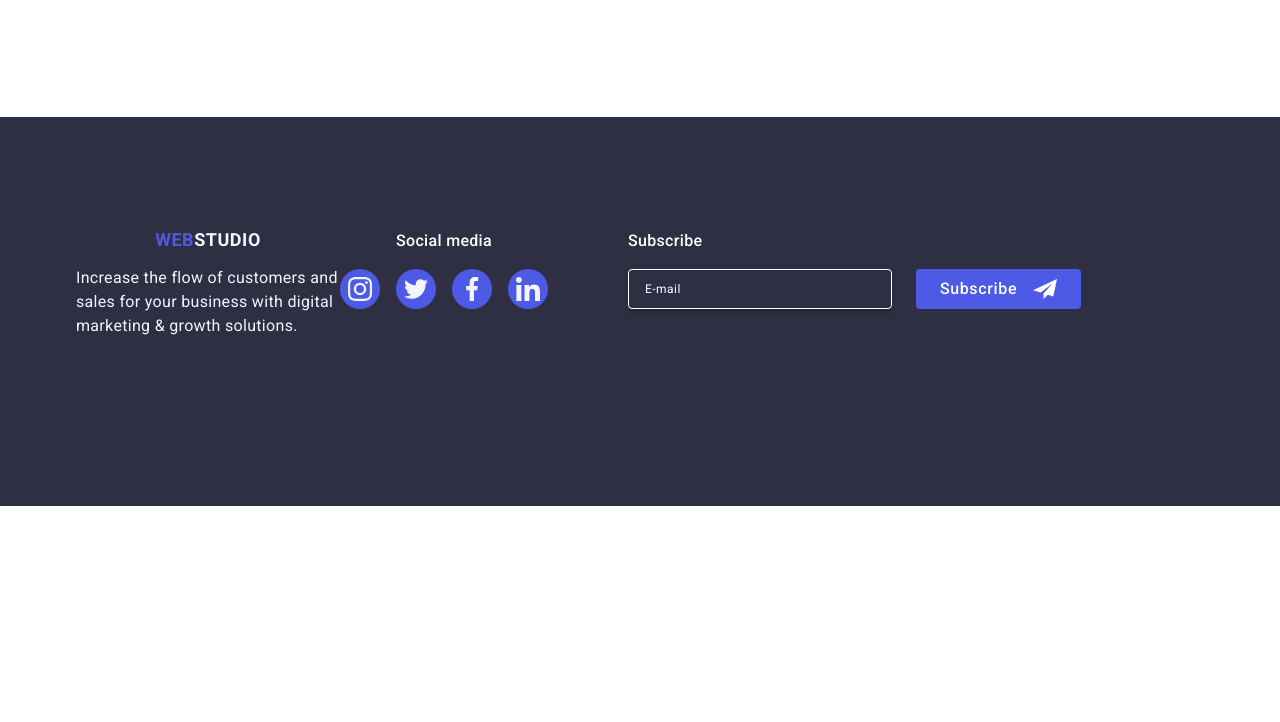
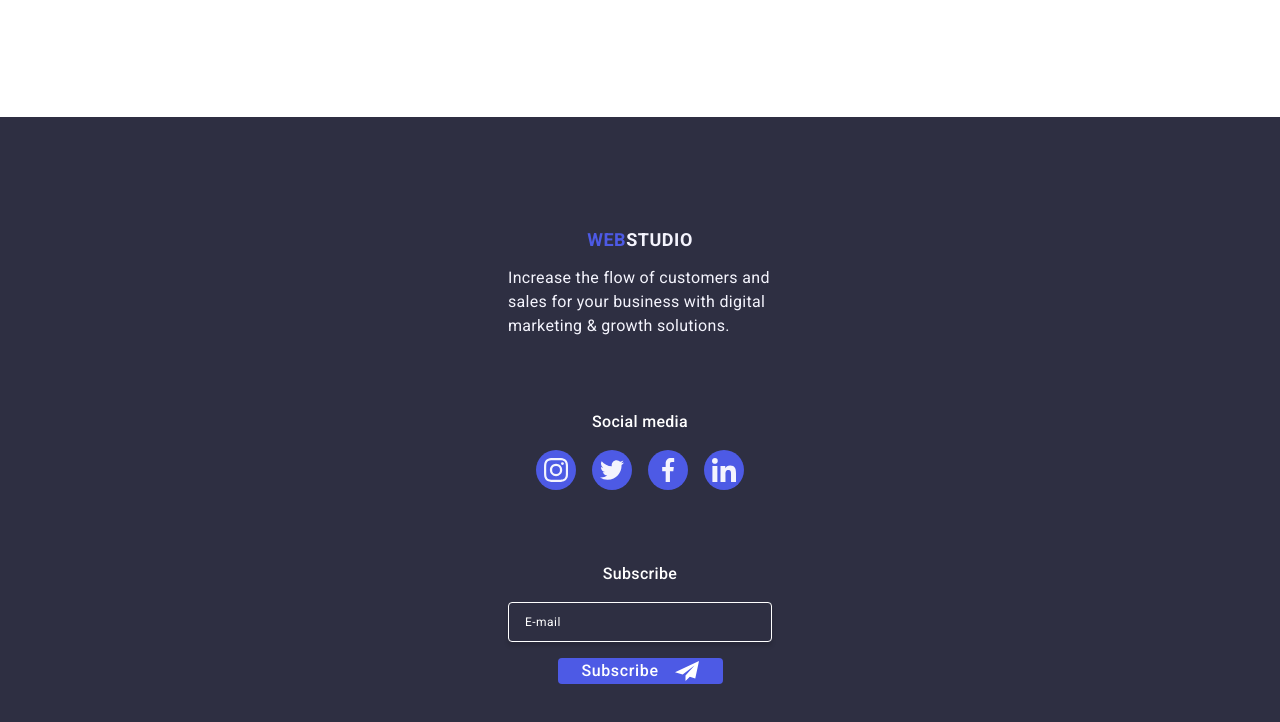
Before and after one commit to Roman-Khalepa/goit-markup-hw-06, a plain HTML site: page index.html in a window 1280 px wide. Shown: the part 2960-3682 px from the top of the page. Before the commit the page ends 3466 px from the top, so only its background shows below. Drawn offline with nearby package versions, Linux system fonts and the light colour scheme.

Commit message:
footer_mob

```diff
--- a/css/style.css
+++ b/css/style.css
@@ -695,6 +695,7 @@ ol {
 
 .container-footer {
   display: flex;
+  flex-direction: column;
   flex-wrap: wrap;
   align-items: baseline;
 }
@@ -702,6 +703,8 @@ ol {
 .container-footer-content {
   /* margin-right: 120px; */
   margin-bottom: 72px;
+  margin-left: auto;
+  margin-right: auto;
 }
 
 .footer-logo {
@@ -727,10 +730,11 @@ ol {
   display: flex;
   flex-direction: column;
   align-items: center;
-  /* Вирівнювання по горизонталі */
   justify-content: center;
-  /* Вирівнювання по вертикалі, якщо потрібно */
   text-align: center;
+    margin-bottom: 72px;
+      margin-left: auto;
+      margin-right: auto;
 }
 
 .footer-social-text {
@@ -773,7 +777,9 @@ ol {
 }
 
 .form-subscribe {
-  margin-left: 80px;
+  /* margin-left: 80px; */
+  text-align: center;
+  margin: auto;
 }
 
 .subscribe-slogan {
@@ -786,8 +792,8 @@ ol {
 }
 
 .subscribe-footer-form {
-  display: flex;
-  gap: 24px;
+  /* display: flex;
+  gap: 24px; */
 }
 
 .subscribe-footer-input {
@@ -801,6 +807,7 @@ ol {
   letter-spacing: 0.04em;
   color: #fff;
   padding-left: 16px;
+  margin-bottom: 16px;
   box-shadow: 0px 4px 4px rgba(0, 0, 0, 0.15);
 }
 
@@ -819,6 +826,7 @@ ol {
   letter-spacing: 0.04em;
   text-align: center;
   color: #fff;
+  margin: auto;
   transition: background-color 250ms cubic-bezier(0.4, 0, 0.2, 1);
 }
 
```
